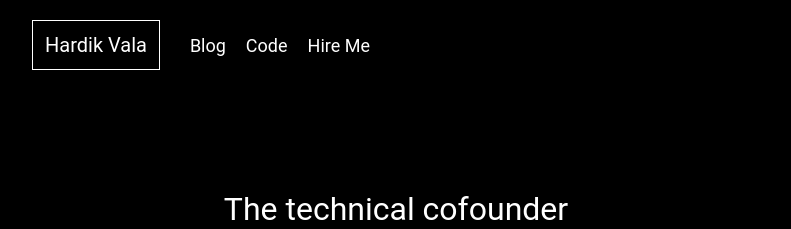
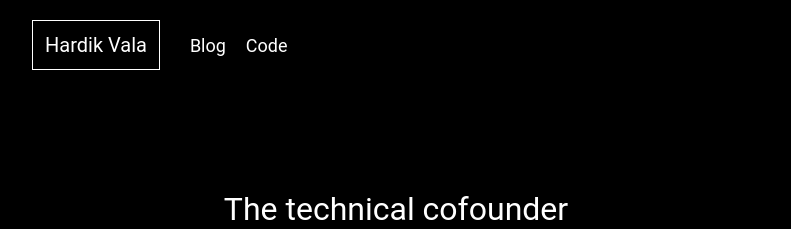
Before and after one commit to hardik-vala/hardik-vala, a Jekyll site: the page built from index.html, in a window 1280 px wide. Shown: the top 229 px of the page, without its empty margins (244-1035 px from the left). Built offline with Jekyll 4.4.1, drawn with Linux system fonts in a browser that asks for light colours.

```diff
--- a/_data/navigation.yml
+++ b/_data/navigation.yml
@@ -2,5 +2,3 @@
   link: /blog
 - name: Code
   link: /code
-- name: Hire Me
-  link: /consulting
```
